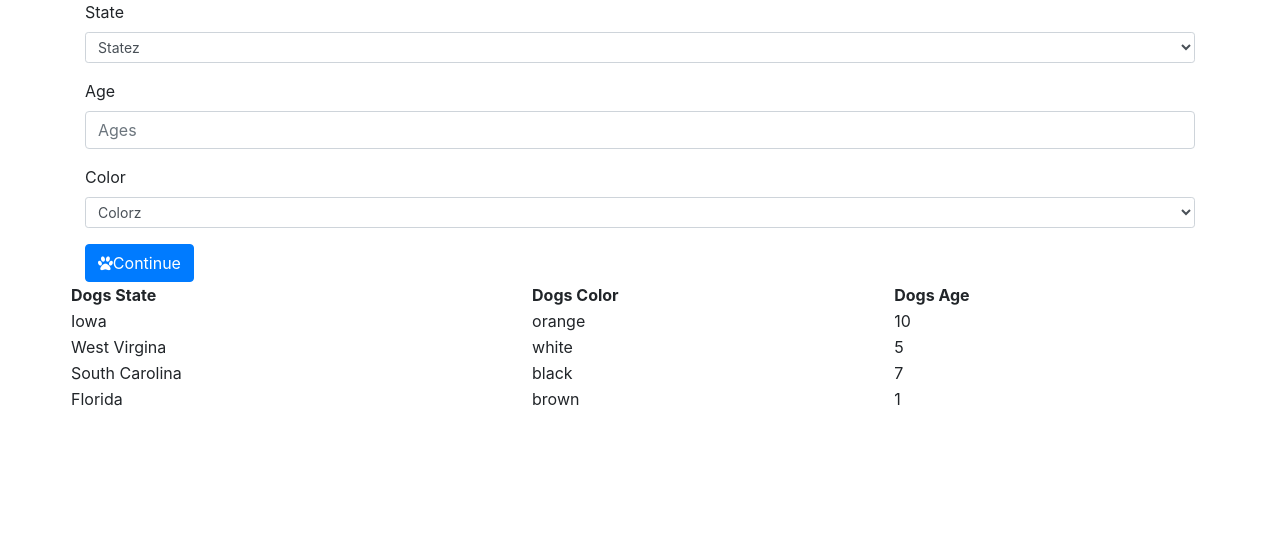
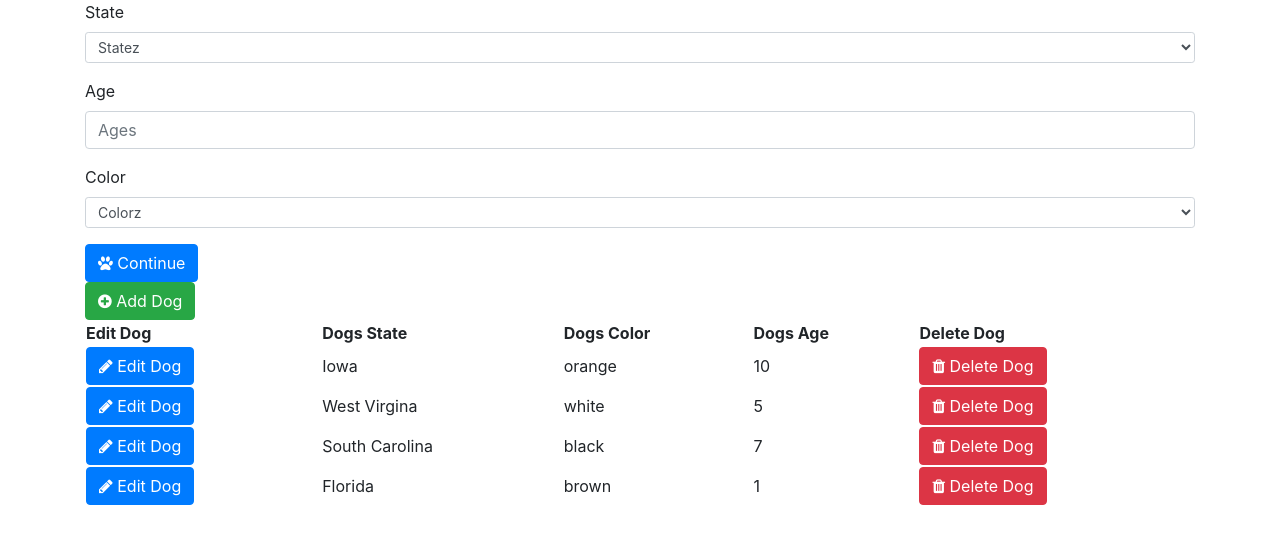
Before and after one commit to jmanock/fin-dog-bite, a React (Create React App) app: page / in a window 1280 px wide. Shown: the top 544 px of the page. Built offline with nearby package versions, Linux system fonts and the light colour scheme.

Commit message:
slowly working up the functions

```diff
--- a/src/Components/FormComponents/Button.jsx
+++ b/src/Components/FormComponents/Button.jsx
@@ -3,7 +3,7 @@ import React from 'react';
 const Button = (props) =>{
   return(
     <button style={props.style} className={props.type} onClick={props.action} value={props.value}>
-      <i className={props.className}></i>{props.title}
+      <i className={props.className}></i> {props.title}
     </button>
   );
 };
--- a/src/Components/Holder.jsx
+++ b/src/Components/Holder.jsx
@@ -20,11 +20,19 @@ class Holder extends Component{
     });
   }
 
+  deleteDog = dog =>{
+    console.log(dog);
+  }
+
+  editDog = dog =>{
+    console.log(dog);
+  }
+
   render(){
     return(
       <Fragment>
         <DogForm dogs={this.state.dogs} addDog={this.addDog} />
-        <Rates  dogs={this.state.dogs}/>
+        <Rates  dogs={this.state.dogs} deleteDog={this.deleteDog} editDog={this.editDog} addDog={this.addDog}/>
       </Fragment>
     );
   }
--- a/src/Components/Rates.jsx
+++ b/src/Components/Rates.jsx
@@ -1,27 +1,36 @@
 import React from 'react';
+import Button from './FormComponents/Button';
 
 const Rates = props =>{
-  console.log(props.dogs.length);
+  console.log(props);
   const dogList = props.dogs.map((dog) =>
   <tr key={dog.id}>
+    <td><Button action={() => {props.editDog(dog)}} type={'btn btn-primary'} className={'fa fa-pencil'} title={'Edit Dog'}></Button></td>
     <td>{dog.state}</td>
     <td>{dog.color}</td>
     <td>{dog.age}</td>
+    <td><Button action={() => {props.deleteDog(dog.id)}} type={'btn btn-danger'} className={'fa fa-trash'} title={'Delete Dog'}></Button></td>
   </tr>
 );
   return(
+    <div className='container'>
+      <Button type={'btn btn-success'} title={'Add Dog'} className={'fa fa-plus-circle'} action={props.addDog}></Button>
       <table className='container'>
         <thead>
           <tr>
+            <th>Edit Dog</th>
             <th>Dogs State</th>
             <th>Dogs Color</th>
             <th>Dogs Age</th>
+            <th>Delete Dog</th>
           </tr>
         </thead>
         <tbody>
           {dogList}
         </tbody>
       </table>
+    </div>
+
   );
 };
 
```
Lines whose indentation alone changed are shown as unchanged.
